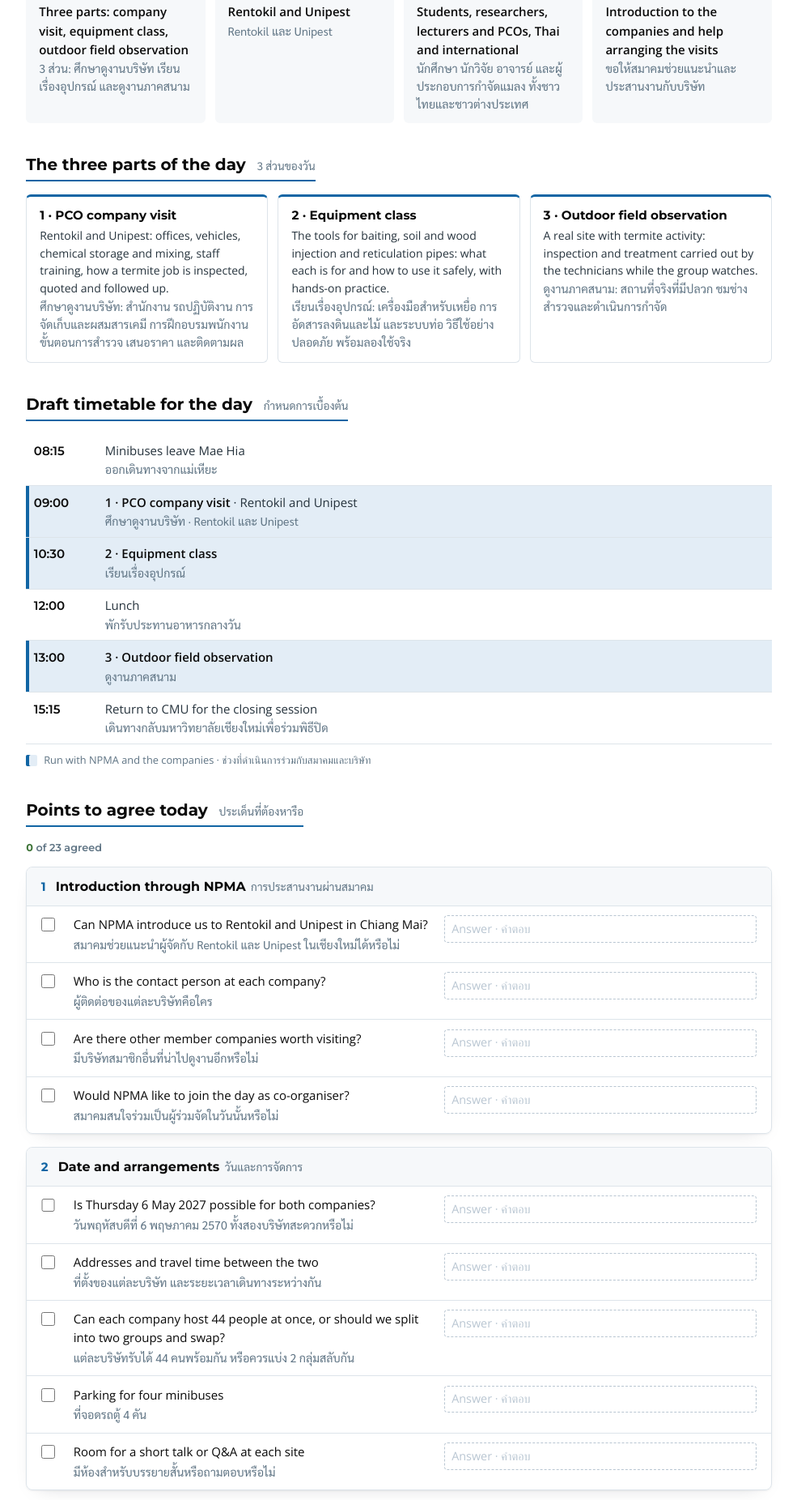
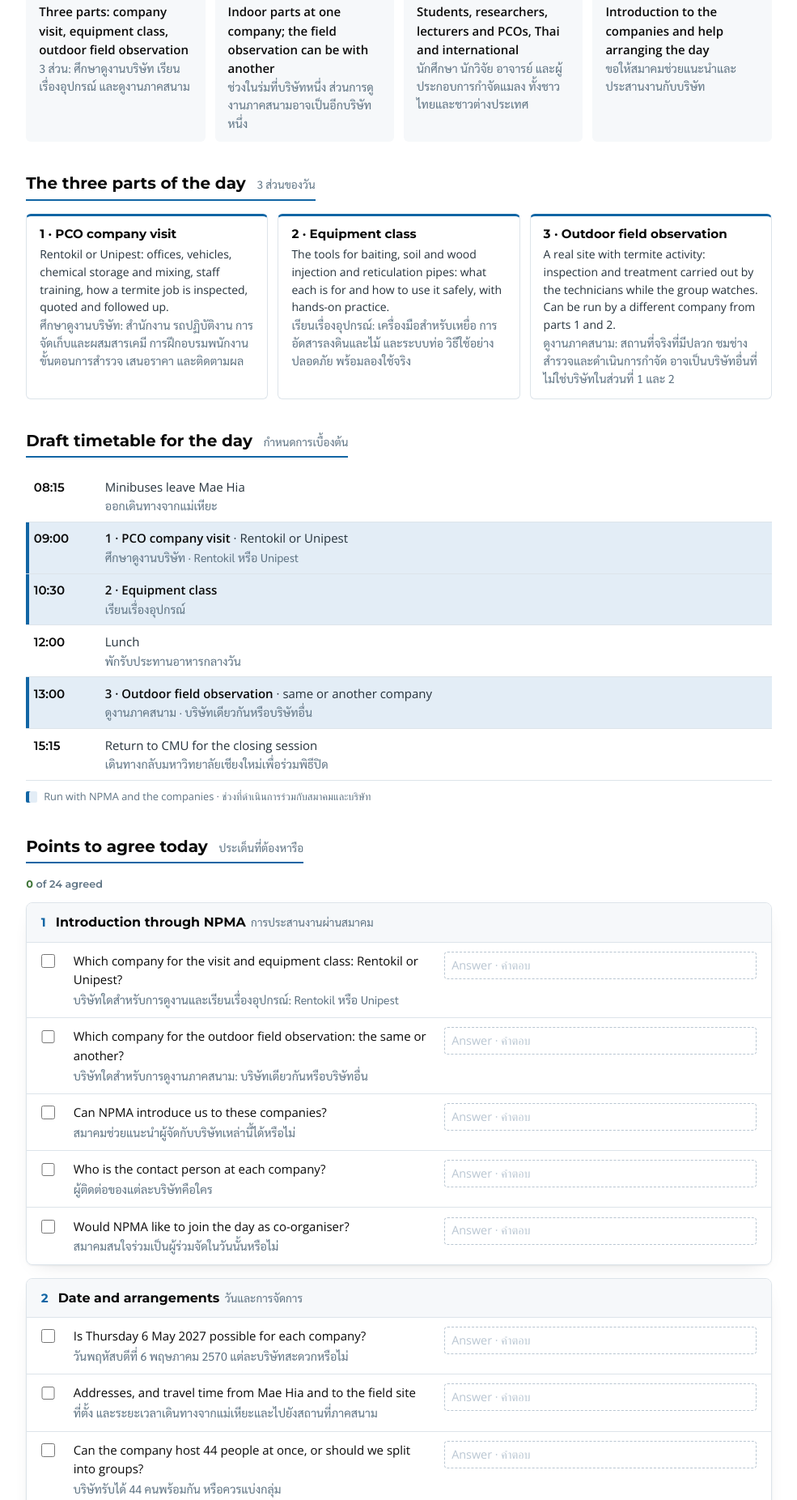
Before and after one commit to TermCIC/PRTRG-Termite-Academy, a plain HTML site: page Termite_Academy_NPMA_Discussion.html in a window 1280 px wide. Shown: the part 695-2547 px from the top of the page at 81% size, without its empty margins (147-1132 px from the left). Drawn offline with nearby package versions, Linux system fonts and the light colour scheme.

Commit message:
Update Termite_Academy_NPMA_Discussion.html

```diff
--- a/Termite_Academy_NPMA_Discussion.html
+++ b/Termite_Academy_NPMA_Discussion.html
@@ -136,7 +136,7 @@ section + section { margin-top: 2.5rem; }
     <div class="cover-meta">
       <div><span class="meta-k">Training day</span><span class="meta-v">Thu 6 May 2027<span class="th">วันพฤหัสบดีที่ 6 พฤษภาคม 2570</span></span></div>
       <div><span class="meta-k">Participants</span><span class="meta-v">40 + 4 helpers<span class="th">ผู้เข้าร่วม 40 คน และผู้ช่วย 4 คน</span></span></div>
-      <div><span class="meta-k">Companies to visit</span><span class="meta-v">Rentokil · Unipest<span class="th">บริษัทที่ขอเข้าดูงาน</span></span></div>
+      <div><span class="meta-k">Companies</span><span class="meta-v">Rentokil · Unipest<span class="th">ในร่มและภาคสนามไม่จำเป็นต้องเป็นบริษัทเดียวกัน</span></span></div>
     </div>
   </div>
 </div>
@@ -147,18 +147,18 @@ section + section { margin-top: 2.5rem; }
     <div class="sec-head"><h2 id="req-h">The idea <span class="th">แนวคิด</span></h2></div>
     <div class="facts">
       <div class="fact"><span class="k">Format</span><p>Three parts: company visit, equipment class, outdoor field observation</p><span class="th">3 ส่วน: ศึกษาดูงานบริษัท เรียนเรื่องอุปกรณ์ และดูงานภาคสนาม</span></div>
-      <div class="fact"><span class="k">Companies</span><p>Rentokil and Unipest</p><span class="th">Rentokil และ Unipest</span></div>
+      <div class="fact"><span class="k">Companies</span><p>Indoor parts at one company; the field observation can be with another</p><span class="th">ช่วงในร่มที่บริษัทหนึ่ง ส่วนการดูงานภาคสนามอาจเป็นอีกบริษัทหนึ่ง</span></div>
       <div class="fact"><span class="k">Who attends</span><p>Students, researchers, lecturers and PCOs, Thai and international</p><span class="th">นักศึกษา นักวิจัย อาจารย์ และผู้ประกอบการกำจัดแมลง ทั้งชาวไทยและชาวต่างประเทศ</span></div>
-      <div class="fact"><span class="k">From NPMA</span><p>Introduction to the companies and help arranging the visits</p><span class="th">ขอให้สมาคมช่วยแนะนำและประสานงานกับบริษัท</span></div>
+      <div class="fact"><span class="k">From NPMA</span><p>Introduction to the companies and help arranging the day</p><span class="th">ขอให้สมาคมช่วยแนะนำและประสานงานกับบริษัท</span></div>
     </div>
   </section>
 
   <section aria-labelledby="st-h">
     <div class="sec-head"><h2 id="st-h">The three parts of the day <span class="th">3 ส่วนของวัน</span></h2></div>
     <div class="stations">
-      <div class="station"><h3>1 · PCO company visit</h3><p>Rentokil and Unipest: offices, vehicles, chemical storage and mixing, staff training, how a termite job is inspected, quoted and followed up.</p><span class="th">ศึกษาดูงานบริษัท: สำนักงาน รถปฏิบัติงาน การจัดเก็บและผสมสารเคมี การฝึกอบรมพนักงาน ขั้นตอนการสำรวจ เสนอราคา และติดตามผล</span></div>
+      <div class="station"><h3>1 · PCO company visit</h3><p>Rentokil or Unipest: offices, vehicles, chemical storage and mixing, staff training, how a termite job is inspected, quoted and followed up.</p><span class="th">ศึกษาดูงานบริษัท: สำนักงาน รถปฏิบัติงาน การจัดเก็บและผสมสารเคมี การฝึกอบรมพนักงาน ขั้นตอนการสำรวจ เสนอราคา และติดตามผล</span></div>
       <div class="station"><h3>2 · Equipment class</h3><p>The tools for baiting, soil and wood injection and reticulation pipes: what each is for and how to use it safely, with hands-on practice.</p><span class="th">เรียนเรื่องอุปกรณ์: เครื่องมือสำหรับเหยื่อ การอัดสารลงดินและไม้ และระบบท่อ วิธีใช้อย่างปลอดภัย พร้อมลองใช้จริง</span></div>
-      <div class="station"><h3>3 · Outdoor field observation</h3><p>A real site with termite activity: inspection and treatment carried out by the technicians while the group watches.</p><span class="th">ดูงานภาคสนาม: สถานที่จริงที่มีปลวก ชมช่างสำรวจและดำเนินการกำจัด</span></div>
+      <div class="station"><h3>3 · Outdoor field observation</h3><p>A real site with termite activity: inspection and treatment carried out by the technicians while the group watches. Can be run by a different company from parts 1 and 2.</p><span class="th">ดูงานภาคสนาม: สถานที่จริงที่มีปลวก ชมช่างสำรวจและดำเนินการกำจัด อาจเป็นบริษัทอื่นที่ไม่ใช่บริษัทในส่วนที่ 1 และ 2</span></div>
     </div>
   </section>
 
@@ -167,10 +167,10 @@ section + section { margin-top: 2.5rem; }
     <table class="tt">
       <tbody>
         <tr><td class="t">08:15</td><td>Minibuses leave Mae Hia<span class="th">ออกเดินทางจากแม่เหียะ</span></td></tr>
-        <tr class="npma"><td class="t">09:00</td><td><strong>1 · PCO company visit</strong> · Rentokil and Unipest<span class="th">ศึกษาดูงานบริษัท · Rentokil และ Unipest</span></td></tr>
+        <tr class="npma"><td class="t">09:00</td><td><strong>1 · PCO company visit</strong> · Rentokil or Unipest<span class="th">ศึกษาดูงานบริษัท · Rentokil หรือ Unipest</span></td></tr>
         <tr class="npma"><td class="t">10:30</td><td><strong>2 · Equipment class</strong><span class="th">เรียนเรื่องอุปกรณ์</span></td></tr>
         <tr><td class="t">12:00</td><td>Lunch<span class="th">พักรับประทานอาหารกลางวัน</span></td></tr>
-        <tr class="npma"><td class="t">13:00</td><td><strong>3 · Outdoor field observation</strong><span class="th">ดูงานภาคสนาม</span></td></tr>
+        <tr class="npma"><td class="t">13:00</td><td><strong>3 · Outdoor field observation</strong> · same or another company<span class="th">ดูงานภาคสนาม · บริษัทเดียวกันหรือบริษัทอื่น</span></td></tr>
         <tr><td class="t">15:15</td><td>Return to CMU for the closing session<span class="th">เดินทางกลับมหาวิทยาลัยเชียงใหม่เพื่อร่วมพิธีปิด</span></td></tr>
       </tbody>
     </table>
@@ -190,7 +190,7 @@ section + section { margin-top: 2.5rem; }
   <section aria-labelledby="next-h" class="next">
     <div class="sec-head"><h2 id="next-h">After the meeting <span class="th">หลังการประชุม</span></h2></div>
     <ol>
-      <li>NPMA introduces us to Rentokil and Unipest.<span class="th">สมาคมแนะนำผู้จัดกับ Rentokil และ Unipest</span></li>
+      <li>NPMA introduces us to the chosen companies.<span class="th">สมาคมแนะนำผู้จัดกับบริษัทที่เลือก</span></li>
       <li>We confirm the date, times and programme with each company in writing.<span class="th">ผู้จัดยืนยันวัน เวลา และกำหนดการกับแต่ละบริษัทเป็นลายลักษณ์อักษร</span></li>
       <li>NPMA and the companies are added to the organisers page, announcement and certificates.<span class="th">เพิ่มชื่อสมาคมและบริษัทในหน้าผู้จัด ประกาศ และใบประกาศนียบัตร</span></li>
     </ol>
@@ -202,15 +202,16 @@ section + section { margin-top: 2.5rem; }
 /* EDIT HERE: discussion points. [English, Thai] */
 var TOPICS = [
   { title: ['Introduction through NPMA', 'การประสานงานผ่านสมาคม'], qs: [
-    ['Can NPMA introduce us to Rentokil and Unipest in Chiang Mai?', 'สมาคมช่วยแนะนำผู้จัดกับ Rentokil และ Unipest ในเชียงใหม่ได้หรือไม่'],
+    ['Which company for the visit and equipment class: Rentokil or Unipest?', 'บริษัทใดสำหรับการดูงานและเรียนเรื่องอุปกรณ์: Rentokil หรือ Unipest'],
+    ['Which company for the outdoor field observation: the same or another?', 'บริษัทใดสำหรับการดูงานภาคสนาม: บริษัทเดียวกันหรือบริษัทอื่น'],
+    ['Can NPMA introduce us to these companies?', 'สมาคมช่วยแนะนำผู้จัดกับบริษัทเหล่านี้ได้หรือไม่'],
     ['Who is the contact person at each company?', 'ผู้ติดต่อของแต่ละบริษัทคือใคร'],
-    ['Are there other member companies worth visiting?', 'มีบริษัทสมาชิกอื่นที่น่าไปดูงานอีกหรือไม่'],
     ['Would NPMA like to join the day as co-organiser?', 'สมาคมสนใจร่วมเป็นผู้ร่วมจัดในวันนั้นหรือไม่']
   ]},
   { title: ['Date and arrangements', 'วันและการจัดการ'], qs: [
-    ['Is Thursday 6 May 2027 possible for both companies?', 'วันพฤหัสบดีที่ 6 พฤษภาคม 2570 ทั้งสองบริษัทสะดวกหรือไม่'],
-    ['Addresses and travel time between the two', 'ที่ตั้งของแต่ละบริษัท และระยะเวลาเดินทางระหว่างกัน'],
-    ['Can each company host 44 people at once, or should we split into two groups and swap?', 'แต่ละบริษัทรับได้ 44 คนพร้อมกัน หรือควรแบ่ง 2 กลุ่มสลับกัน'],
+    ['Is Thursday 6 May 2027 possible for each company?', 'วันพฤหัสบดีที่ 6 พฤษภาคม 2570 แต่ละบริษัทสะดวกหรือไม่'],
+    ['Addresses, and travel time from Mae Hia and to the field site', 'ที่ตั้ง และระยะเวลาเดินทางจากแม่เหียะและไปยังสถานที่ภาคสนาม'],
+    ['Can the company host 44 people at once, or should we split into groups?', 'บริษัทรับได้ 44 คนพร้อมกัน หรือควรแบ่งกลุ่ม'],
     ['Parking for four minibuses', 'ที่จอดรถตู้ 4 คัน'],
     ['Room for a short talk or Q&A at each site', 'มีห้องสำหรับบรรยายสั้นหรือถามตอบหรือไม่']
   ]},
@@ -234,7 +235,7 @@ var TOPICS = [
     ['Lunch: near which company, and who arranges it?', 'อาหารกลางวัน ใกล้บริษัทใด และใครเป็นผู้จัด']
   ]},
   { title: ['Recognition', 'การให้เกียรติ'], qs: [
-    ['NPMA and both companies named on the announcement, banners and certificates', 'ระบุชื่อสมาคมและทั้งสองบริษัทในประกาศ ป้าย และใบประกาศนียบัตร'],
+    ['NPMA and the companies named on the announcement, banners and certificates', 'ระบุชื่อสมาคมและบริษัทในประกาศ ป้าย และใบประกาศนียบัตร'],
     ['Logo files for our materials', 'ขอไฟล์โลโก้'],
     ['Can NPMA issue a training certificate to participants?', 'สมาคมออกใบรับรองการอบรมให้ผู้เข้าร่วมได้หรือไม่']
   ]}
@@ -242,7 +243,7 @@ var TOPICS = [
 /* ===================================================================== */
 
 (function () {
-  var KEY = 'npma-discussion-v3';
+  var KEY = 'npma-discussion-v5';
   var state = {};
   try { state = JSON.parse(localStorage.getItem(KEY) || '{}') || {}; } catch (e) { state = {}; }
   function save() { try { localStorage.setItem(KEY, JSON.stringify(state)); } catch (e) {} }
```
